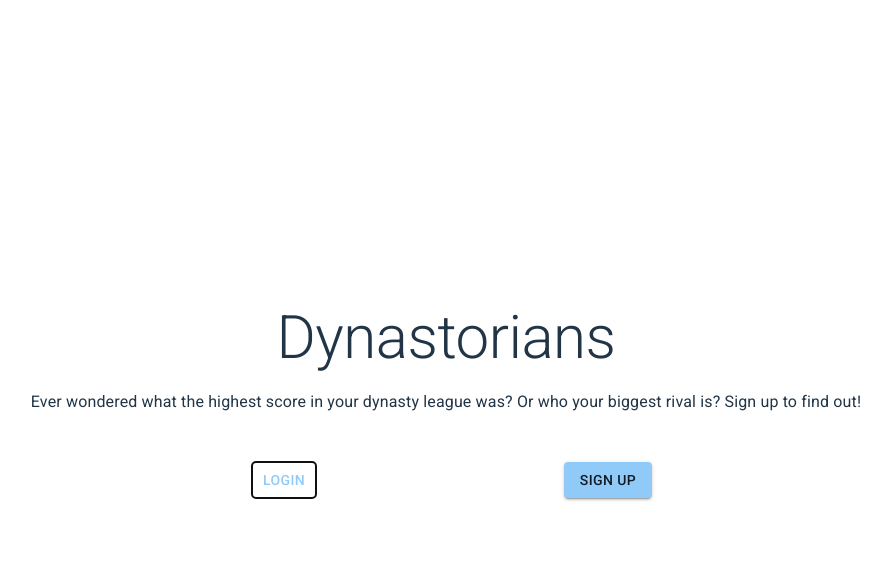
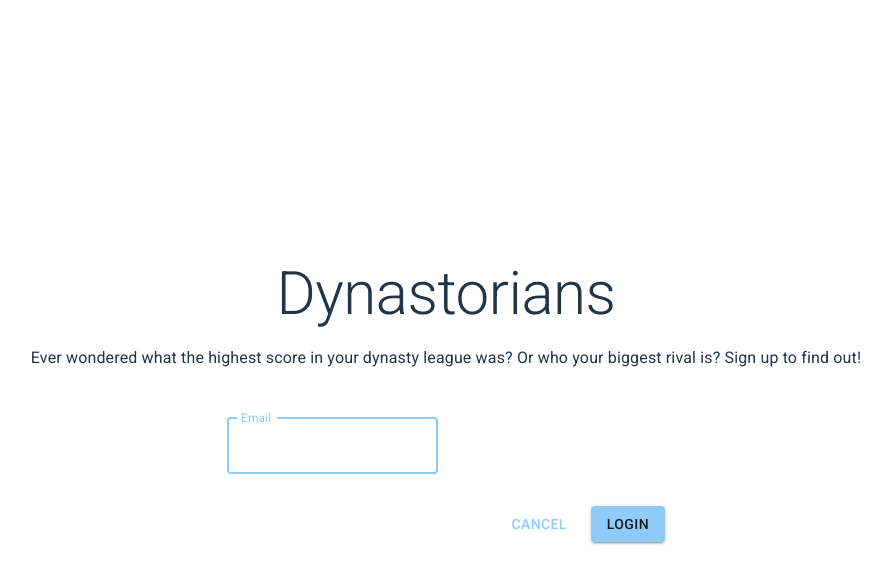
Before and after one commit to peppahjackk/dynastorians, a React (Vite) app in the folder client/: page /login in a window 1280 px wide. Both pictures are taken after a click on the button "LOGIN". Shown: the top 584 px of the page, without its empty margins (194-1085 px from the left). Built offline with nearby package versions, Linux system fonts and the light colour scheme; no server answers.

Commit message:
push auth form further

```diff
--- a/client/src/pages/SignedOut/SignedOut.tsx
+++ b/client/src/pages/SignedOut/SignedOut.tsx
@@ -1,34 +1,17 @@
 import { useState } from "react";
 import { Button } from "@mui/material";
-import { createUserWithEmailAndPassword } from "firebase/auth";
-import { useAuth } from "../../features/auth/useAuth";
 import { Grid, Typography } from "@mui/material";
 import { Box } from "@mui/system";
+import { AuthForm } from "./components/AuthForm";
+
+const VIEWS = {
+  SIGNUP: "SIGNUP",
+  LOGIN: "LOGIN",
+  DEFAULT: "DEFAULT",
+};
 
 export const SignedOut = () => {
-  const auth = useAuth();
-  const [isProcessing, setIsProcessing] = useState(false);
-
-  const handleSignup = () => {
-    setIsProcessing(true);
-
-    createUserWithEmailAndPassword(
-      auth,
-      "theodore.moke@gmail.com",
-      "dflkjasdf723rj&",
-    )
-      .then((userCredentials) => {
-        console.log("userCredentials", userCredentials);
-      })
-      .catch((error) => {
-        console.error(error.message);
-      })
-      .finally(() => {
-        setIsProcessing(false);
-      });
-  };
-
-  const handleLogin = () => {};
+  const [view, setView] = useState(VIEWS.DEFAULT);
 
   return (
     <Grid
@@ -47,24 +30,30 @@ export const SignedOut = () => {
           </Typography>
         </Box>
       </Grid>
+      {view === VIEWS.SIGNUP ? (
+        <Grid item xs={12} md={6}>
+          <AuthForm type="SIGNUP" onCancel={() => setView(VIEWS.DEFAULT)} />
+        </Grid>
+      ) : view === VIEWS.LOGIN ? (
+        <Grid type="LOGIN" item xs={12} md={6}>
+          <AuthForm onCancel={() => setView(VIEWS.DEFAULT)} />
+        </Grid>
+      ) : (
+        <>
           <Grid item xs={12} md={3}>
             <Box display="flex" justifyContent="center">
-          <Button disabled={isProcessing} onClick={handleLogin}>
-            Login
-          </Button>
+              <Button onClick={() => setView(VIEWS.LOGIN)}>Login</Button>
             </Box>
           </Grid>
           <Grid item xs={12} md={3}>
             <Box display="flex" justifyContent="center">
-          <Button
-            variant="contained"
-            disabled={isProcessing}
-            onClick={handleSignup}
-          >
+              <Button variant="contained" onClick={() => setView(VIEWS.SIGNUP)}>
                 Sign Up
               </Button>
             </Box>
           </Grid>
+        </>
+      )}
     </Grid>
   );
 };
--- /dev/null
+++ b/client/src/pages/SignedOut/components/AuthForm.tsx
@@ -0,0 +1,81 @@
+import React from "react";
+import {
+  Button,
+  Grid,
+  TextField,
+  Typography,
+  useMediaQuery,
+  useTheme,
+} from "@mui/material";
+import { Box } from "@mui/system";
+import { createUserWithEmailAndPassword } from "firebase/auth";
+import { useAuth } from "../../../features/auth/useAuth";
+
+type AuthFormType = "SIGNUP" | "LOGIN";
+
+export const AuthForm = ({
+  type,
+  onCancel,
+  onSubmit,
+}: {
+  type: AuthFormType;
+  onCancel: () => void;
+  onSubmit?: () => void;
+}) => {
+  const auth = useAuth();
+  const theme = useTheme();
+  const isMdDown = useMediaQuery(theme.breakpoints.down("md"));
+
+  const handleSubmit = () => {
+    createUserWithEmailAndPassword(
+      auth,
+      "theodore.moke@gmail.com",
+      "dflkjasdf723rj&",
+    )
+      .then((userCredentials) => {
+        console.log("userCredentials", userCredentials);
+        onSubmit && onSubmit();
+      })
+      .catch((error) => {
+        console.error(error.message);
+      });
+  };
+
+  return (
+    <form>
+      <Box
+        display="grid"
+        gridTemplateColumns="max-content"
+        justifyContent="center"
+        gap={4}
+      >
+        <Box
+          display="flex"
+          flexDirection={isMdDown ? "column" : "row"}
+          justifyContent="center"
+          gap={2}
+        >
+          <TextField
+            fullWidth
+            id="email"
+            label="Email"
+            type="email"
+            autoFocus
+          />
+          <TextField fullWidth id="password" label="Password" type="password" />
+        </Box>
+        <Box
+          display="flex"
+          flexDirection={isMdDown ? "column-reverse" : "row"}
+          justifyContent="flex-end"
+          gap={2}
+        >
+          <Button onClick={onCancel}>Cancel</Button>
+          <Button onClick={handleSubmit} variant="contained">
+            {type === "SIGNUP" ? "Sign Up" : "Login"}
+          </Button>
+        </Box>
+      </Box>
+    </form>
+  );
+};
```
Lines whose indentation alone changed are shown as unchanged.
